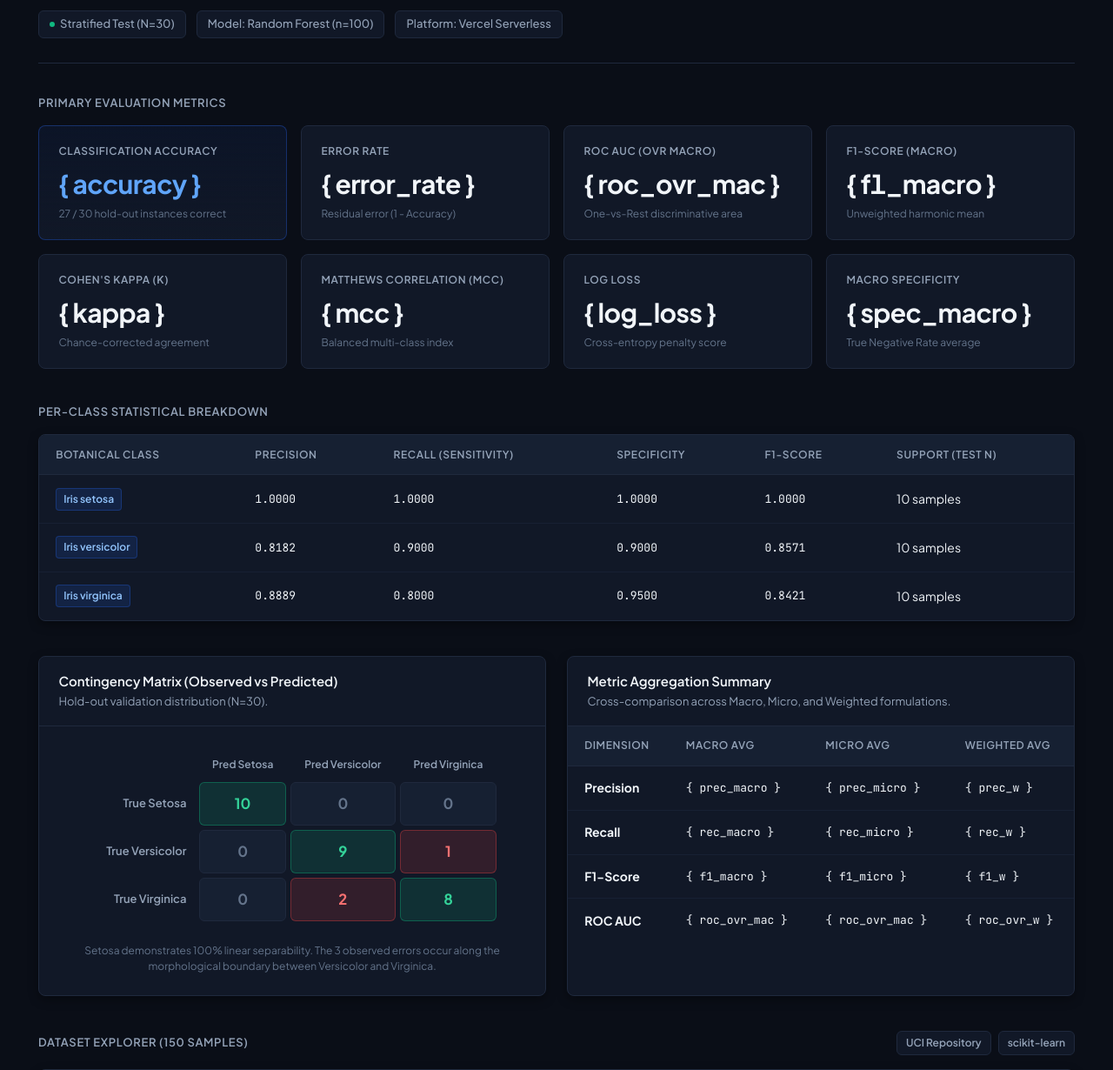
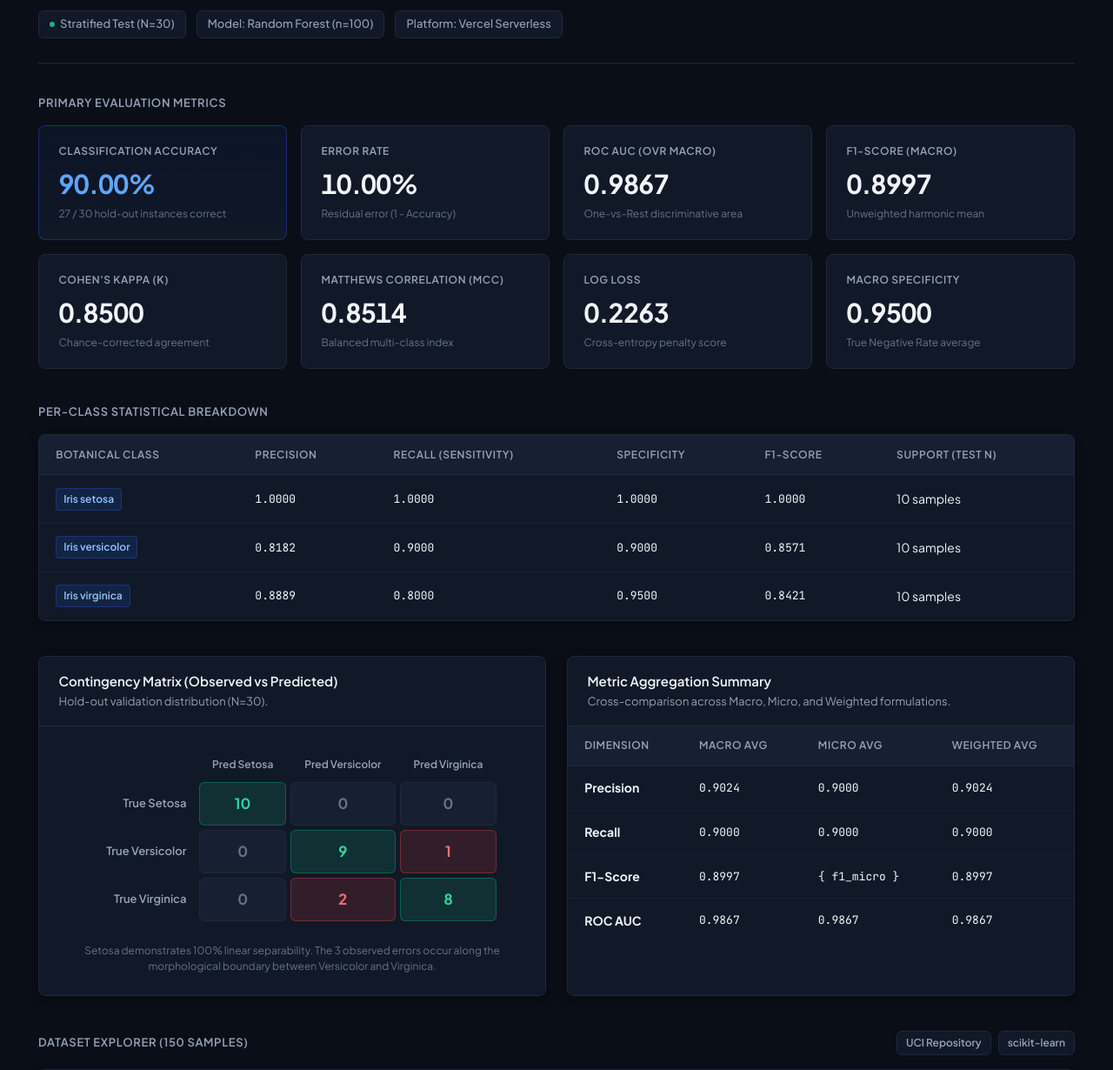
Before and after one commit to KingCal123/Iris-Dataset-classification-model, a Flask app: page / in a window 1280 px wide. Shown: the part 202-1432 px from the top of the page at 87% size. Run offline with Flask 3, Linux system fonts and the light colour scheme.

Commit message:
fix: render actual metric numbers in KPI cards and aggregation table

```diff
--- a/templates/index.html
+++ b/templates/index.html
@@ -544,7 +544,7 @@
           <div class="kpi-header">
             <span class="kpi-label">Classification Accuracy</span>
           </div>
-          <div class="kpi-val">{ accuracy }</div>
+          <div class="kpi-val">{{ accuracy }}</div>
           <div class="kpi-sub">27 / 30 hold-out instances correct</div>
         </div>
 
@@ -552,7 +552,7 @@
           <div class="kpi-header">
             <span class="kpi-label">Error Rate</span>
           </div>
-          <div class="kpi-val">{ error_rate }</div>
+          <div class="kpi-val">{{ error_rate }}</div>
           <div class="kpi-sub">Residual error (1 - Accuracy)</div>
         </div>
 
@@ -560,7 +560,7 @@
           <div class="kpi-header">
             <span class="kpi-label">ROC AUC (OvR Macro)</span>
           </div>
-          <div class="kpi-val">{ roc_ovr_mac }</div>
+          <div class="kpi-val">{{ roc_ovr_mac }}</div>
           <div class="kpi-sub">One-vs-Rest discriminative area</div>
         </div>
 
@@ -568,7 +568,7 @@
           <div class="kpi-header">
             <span class="kpi-label">F1-Score (Macro)</span>
           </div>
-          <div class="kpi-val">{ f1_macro }</div>
+          <div class="kpi-val">{{ f1_macro }}</div>
           <div class="kpi-sub">Unweighted harmonic mean</div>
         </div>
 
@@ -576,7 +576,7 @@
           <div class="kpi-header">
             <span class="kpi-label">Cohen's Kappa (κ)</span>
           </div>
-          <div class="kpi-val">{ kappa }</div>
+          <div class="kpi-val">{{ kappa }}</div>
           <div class="kpi-sub">Chance-corrected agreement</div>
         </div>
 
@@ -584,7 +584,7 @@
           <div class="kpi-header">
             <span class="kpi-label">Matthews Correlation (MCC)</span>
           </div>
-          <div class="kpi-val">{ mcc }</div>
+          <div class="kpi-val">{{ mcc }}</div>
           <div class="kpi-sub">Balanced multi-class index</div>
         </div>
 
@@ -592,7 +592,7 @@
           <div class="kpi-header">
             <span class="kpi-label">Log Loss</span>
           </div>
-          <div class="kpi-val">{ log_loss }</div>
+          <div class="kpi-val">{{ log_loss }}</div>
           <div class="kpi-sub">Cross-entropy penalty score</div>
         </div>
 
@@ -600,7 +600,7 @@
           <div class="kpi-header">
             <span class="kpi-label">Macro Specificity</span>
           </div>
-          <div class="kpi-val">{ spec_macro }</div>
+          <div class="kpi-val">{{ spec_macro }}</div>
           <div class="kpi-sub">True Negative Rate average</div>
         </div>
       </div>
@@ -719,27 +719,27 @@
             <tbody>
               <tr>
                 <td><strong>Precision</strong></td>
-                <td class="mono-num">{ prec_macro }</td>
-                <td class="mono-num">{ prec_micro }</td>
-                <td class="mono-num">{ prec_w }</td>
+                <td class="mono-num">{{ prec_macro }}</td>
+                <td class="mono-num">{{ prec_micro }}</td>
+                <td class="mono-num">{{ prec_w }}</td>
               </tr>
               <tr>
                 <td><strong>Recall</strong></td>
-                <td class="mono-num">{ rec_macro }</td>
-                <td class="mono-num">{ rec_micro }</td>
-                <td class="mono-num">{ rec_w }</td>
+                <td class="mono-num">{{ rec_macro }}</td>
+                <td class="mono-num">{{ rec_micro }}</td>
+                <td class="mono-num">{{ rec_w }}</td>
               </tr>
               <tr>
                 <td><strong>F1-Score</strong></td>
-                <td class="mono-num">{ f1_macro }</td>
+                <td class="mono-num">{{ f1_macro }}</td>
                 <td class="mono-num">{ f1_micro }</td>
-                <td class="mono-num">{ f1_w }</td>
+                <td class="mono-num">{{ f1_w }}</td>
               </tr>
               <tr>
                 <td><strong>ROC AUC</strong></td>
-                <td class="mono-num">{ roc_ovr_mac }</td>
-                <td class="mono-num">{ roc_ovr_mac }</td>
-                <td class="mono-num">{ roc_ovr_w }</td>
+                <td class="mono-num">{{ roc_ovr_mac }}</td>
+                <td class="mono-num">{{ roc_ovr_mac }}</td>
+                <td class="mono-num">{{ roc_ovr_w }}</td>
               </tr>
             </tbody>
           </table>
```
